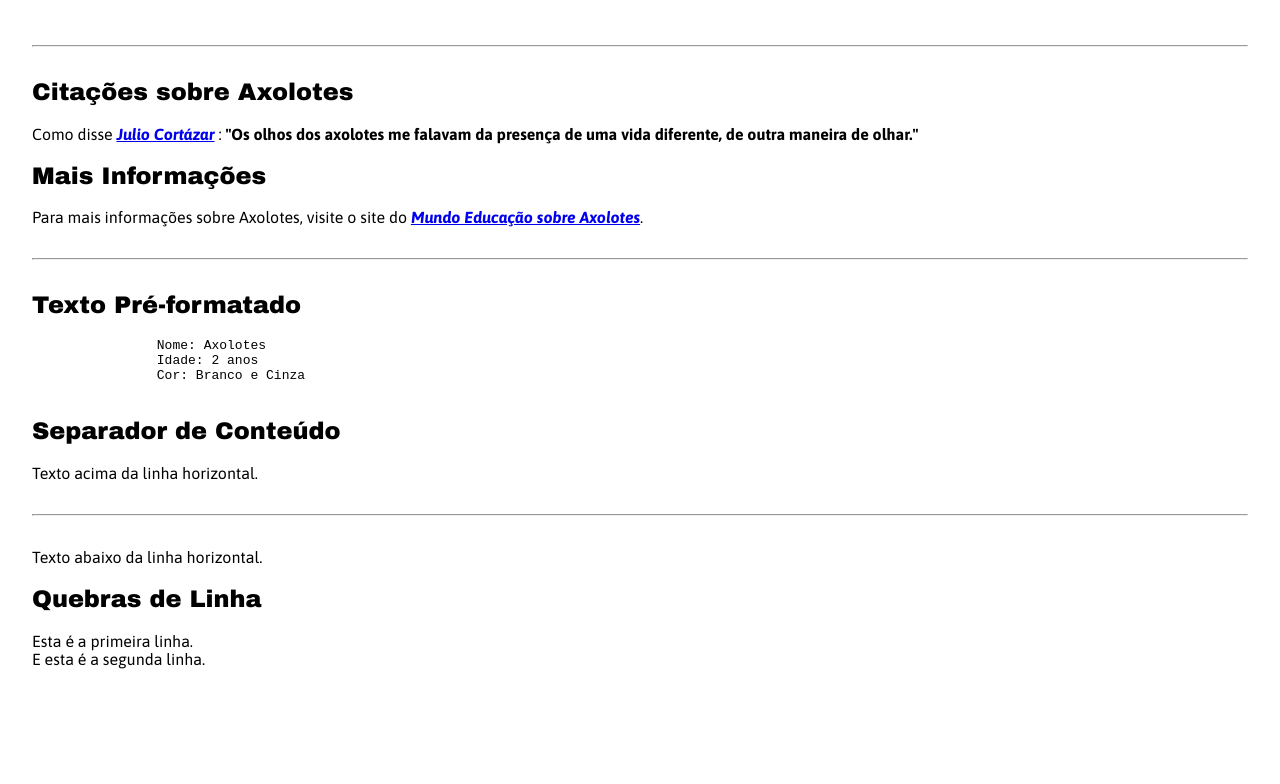
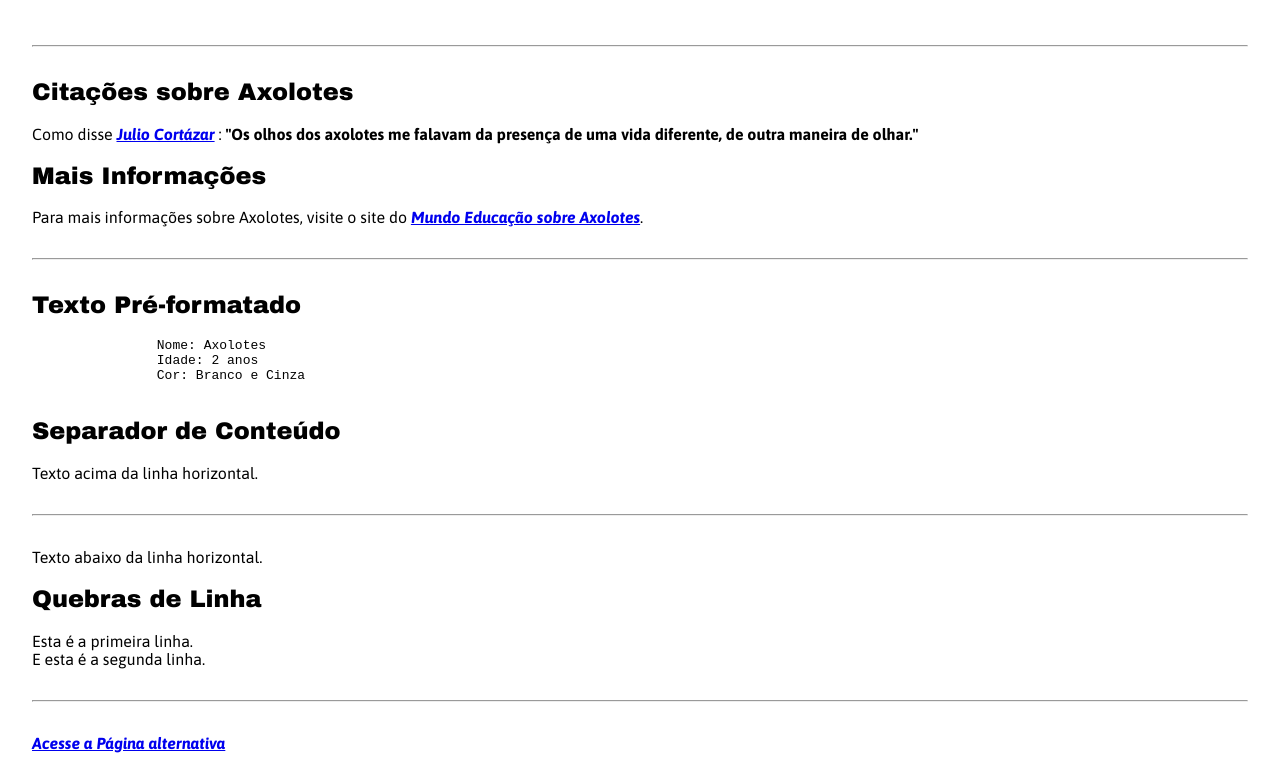
Before and after one commit to SimplyOrtiz/Site-Axolotes, a plain HTML site: page index.html in a window 1280 px wide. Shown: the part 1534-2318 px from the top of the page. Before the commit the page ends 2250 px from the top, so only its background shows below. Drawn offline with Linux system fonts and the light colour scheme.

Commit message:
Added link in bottom of the page

```diff
--- a/index.html
+++ b/index.html
@@ -105,6 +105,10 @@
 
         <h2>Quebras de Linha</h2>
         <p>Esta é a primeira linha.<br>E esta é a segunda linha.</p>
+
+        <hr>
+
+        <a href="./subpages/Feedback.html">Acesse a Página alternativa</a>
     </main>
 </body>
 </html>
```
